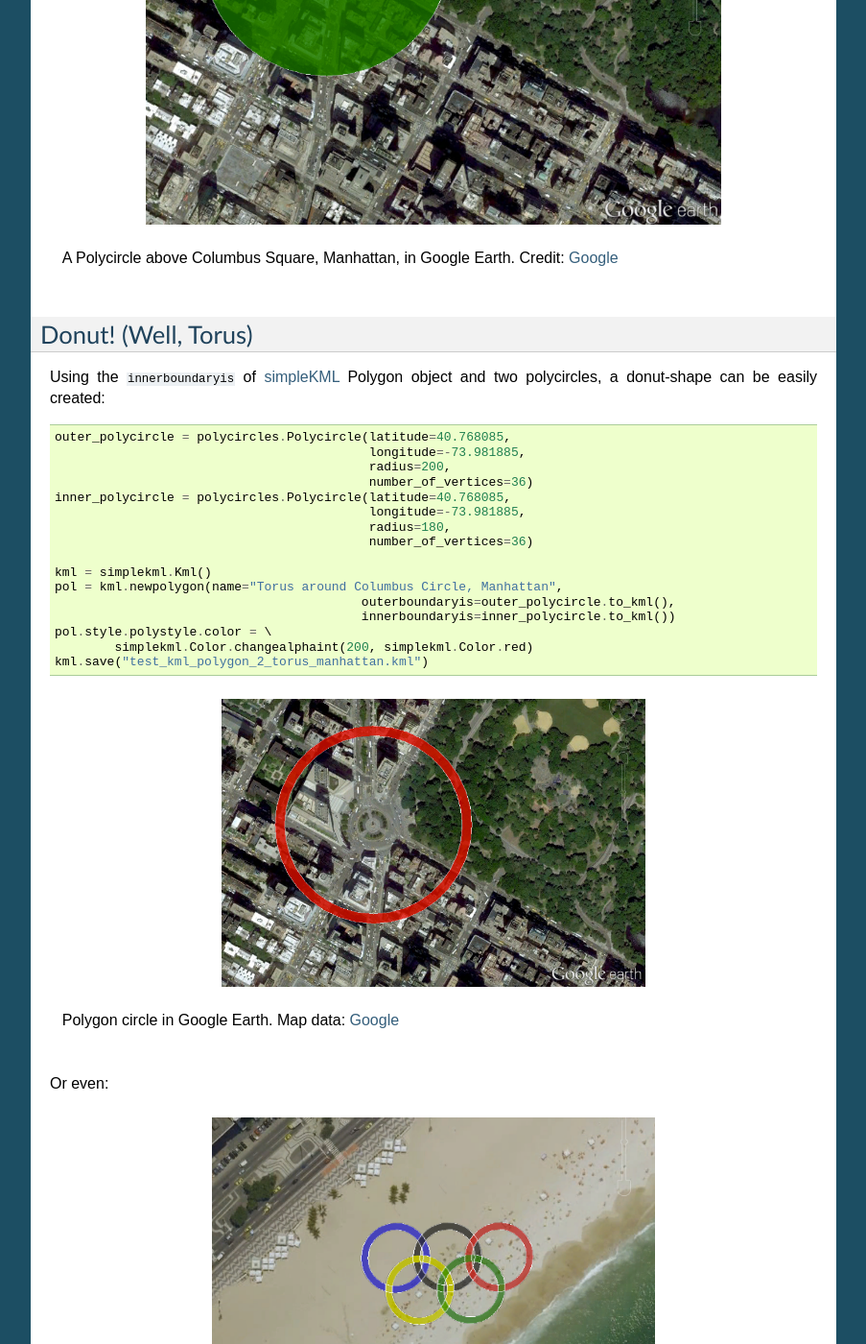
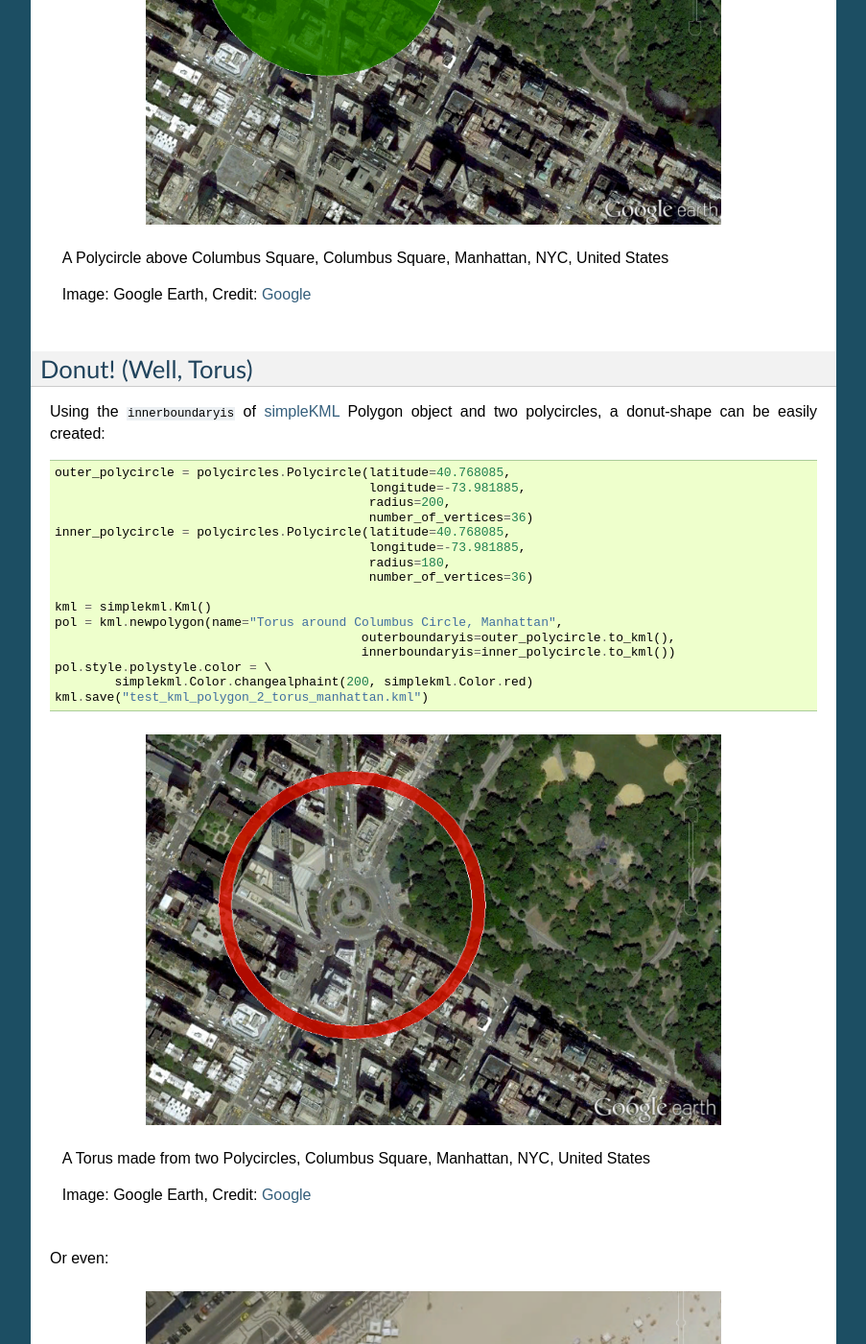
Before and after one commit to adamatan/polycircles, a Sphinx documentation site: the page built from docs/kmls.rst, in a window 1280 px wide and 1400 px high, scrolled down 638 px. Shown: the whole window at 96% size, without its empty margins (198-1101 px from the left). Built offline with Sphinx 7.4.7, drawn with Linux system fonts in a browser that asks for light colours; formulas are drawn with MathJax 3; some of the changed text lies outside the part shown.

Commit message:
Improve image captions.

```diff
--- a/docs/kmls.rst
+++ b/docs/kmls.rst
@@ -32,7 +32,9 @@ Note that a polygon with 36 vertices looks pretty much like a circle:
    :alt: Polygon circle in Google Earth. Image Credit: Google
    :align: center
 
-   A Polycircle above Columbus Square, Manhattan, in Google Earth. Credit: `Google`_
+   A Polycircle above Columbus Square, Columbus Square, Manhattan, NYC, United States
+
+   Image: Google Earth, Credit: `Google`_
 
    .. _Google : http://www.google.com/permissions/geoguidelines/attr-guide.html
 
@@ -66,11 +68,13 @@ a donut-shape can be easily created:
 
 
 .. figure:: _static/kml_manhattan_torus.png
-   :height: 300 px
+   :width: 600 px
    :alt: Polygon circle in Google Earth. Image Credit: Google
    :align: center
 
-   Polygon circle in Google Earth. Map data: `Google`_
+   A Torus made from two Polycircles, Columbus Square, Manhattan, NYC, United States
+
+   Image: Google Earth, Credit: `Google`_
 
    .. _Google : http://www.google.com/permissions/geoguidelines/attr-guide.html
 
@@ -78,10 +82,12 @@ a donut-shape can be easily created:
 Or even:
 
 .. figure:: _static/kml_rio.png
-   :height: 300 px
+   :width: 600 px
    :alt: Polygon circle in Google Earth. Image Credit: Google
    :align: center
 
-   Polygon circle in Google Earth. Map data: `Google`_
+   The Olympic logo made from 5 Torus Pplycircles, Copacabana beach, Rio de Janeiro, Brazil
+
+   Image: Google Earth, Credit: `Google`_
 
    .. _Google : http://www.google.com/permissions/geoguidelines/attr-guide.html
```
